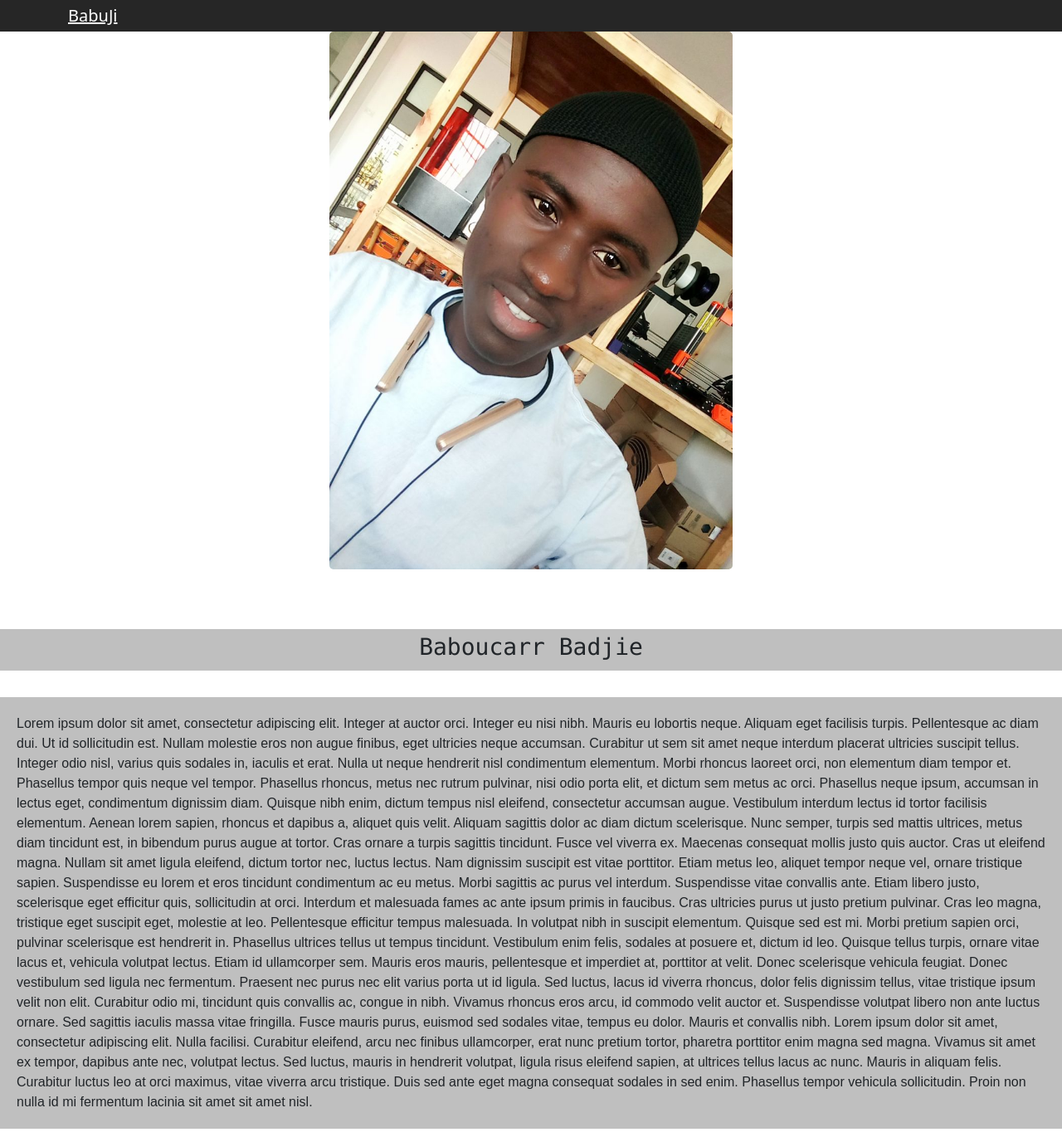
After one commit to babucarr32/babujiElectro, a Django app: page /about/ in a window 1280 px wide. The commit adds this page. Shown: the whole page at 83% size. Run offline with Django 4.2, Linux system fonts and the light colour scheme; some libraries are stand-ins or nearby versions.

Commit message:
I added my image

```diff
--- a/app/Babujii/urls.py
+++ b/app/Babujii/urls.py
@@ -26,4 +26,5 @@ urlpatterns = [
     path("admin/", admin.site.urls),
     path("<int:pk>/productInfo/", Home.views.productInfo),
     path("search/", Home.views.searchItem, name="search"),
+    path("about/", Home.views.about, name = "about")
 ] + static(settings.MEDIA_URL, document_root=settings.MEDIA_ROOT)
--- /dev/null
+++ b/app/Home/templates/about.html
@@ -0,0 +1,93 @@
+{% load  static %}
+
+<style>
+    .bd-placeholder-img {
+        font-size: 1.125rem;
+        text-anchor: middle;
+        -webkit-user-select: none;
+        -moz-user-select: none;
+        user-select: none;
+      }
+
+    @media (min-width: 768px) {
+    .bd-placeholder-img-lg {
+        font-size: 3.5rem;
+    }
+    }
+
+    .site-header{
+        background-color: rgba(0, 0, 0, .85);
+    }
+    .site-header a {
+    color: #8e8e8e;
+    transition: color .15s ease-in-out;
+    }
+
+    .imageDiv{
+        position: relative;
+        width: 100%;
+        height: 90%;
+    }
+
+    img{
+        max-width: 100%;
+        height: 90%;
+        display: block;
+        margin-left: auto;
+        margin-right: auto;
+        border-radius: 5px;
+    }
+
+    .myName{
+        width: 100%;
+        text-align: center;
+        background-color: rgba(0, 0, 0, .25);
+        height: 50px;
+        padding-top: 5px;
+        font-family: 'Consolas';
+    }
+
+    .personalInfo{
+        padding: 20px;
+        background-color: rgba(0, 0, 0, .25);
+        font-family: 'Arial';
+    }
+
+</style>
+
+<html lang="en">
+    <head>
+        <meta charset="UTF-8">
+        <meta http-equiv="X-UA-Compatible" content="IE=edge">
+        <meta name="viewport" content="width=device-width, initial-scale=1.0">
+        <title>babuji</title>
+        <link href="https://cdn.jsdelivr.net/npm/bootstrap@5.1.3/dist/css/bootstrap.min.css" rel="stylesheet" integrity="sha384-1BmE4kWBq78iYhFldvKuhfTAU6auU8tT94WrHftjDbrCEXSU1oBoqyl2QvZ6jIW3" crossorigin="anonymous">
+        <link href="/docs/5.1/dist/css/bootstrap.min.css" rel="stylesheet" integrity="sha384-1BmE4kWBq78iYhFldvKuhfTAU6auU8tT94WrHftjDbrCEXSU1oBoqyl2QvZ6jIW3" crossorigin="anonymous">
+    </head>
+<body>
+    <header class="site-header sticky-top py-1">
+        <nav class="container d-flex flex-column flex-md-row justify-content-between">
+            <a href="/" style="font-size: 20px; color: white;">BabuJi</a>
+          </a>
+    </header>
+
+    <main>
+        <div class="imageDiv">
+            <img src="{% static 'baboucarr.jpg' %}" alt="">
+        </div>
+        <h3 class="myName"> Baboucarr Badjie</h3> <br>
+        <p class="personalInfo">
+
+            Lorem ipsum dolor sit amet, consectetur adipiscing elit. Integer at auctor orci. Integer eu nisi nibh. Mauris eu lobortis neque. Aliquam eget facilisis turpis. Pellentesque ac diam dui. Ut id sollicitudin est. Nullam molestie eros non augue finibus, eget ultricies neque accumsan. Curabitur ut sem sit amet neque interdum placerat ultricies suscipit tellus. Integer odio nisl, varius quis sodales in, iaculis et erat. Nulla ut neque hendrerit nisl condimentum elementum. Morbi rhoncus laoreet orci, non elementum diam tempor et. Phasellus tempor quis neque vel tempor.
+
+            Phasellus rhoncus, metus nec rutrum pulvinar, nisi odio porta elit, et dictum sem metus ac orci. Phasellus neque ipsum, accumsan in lectus eget, condimentum dignissim diam. Quisque nibh enim, dictum tempus nisl eleifend, consectetur accumsan augue. Vestibulum interdum lectus id tortor facilisis elementum. Aenean lorem sapien, rhoncus et dapibus a, aliquet quis velit. Aliquam sagittis dolor ac diam dictum scelerisque. Nunc semper, turpis sed mattis ultrices, metus diam tincidunt est, in bibendum purus augue at tortor. Cras ornare a turpis sagittis tincidunt. Fusce vel viverra ex. Maecenas consequat mollis justo quis auctor. Cras ut eleifend magna.
+
+            Nullam sit amet ligula eleifend, dictum tortor nec, luctus lectus. Nam dignissim suscipit est vitae porttitor. Etiam metus leo, aliquet tempor neque vel, ornare tristique sapien. Suspendisse eu lorem et eros tincidunt condimentum ac eu metus. Morbi sagittis ac purus vel interdum. Suspendisse vitae convallis ante. Etiam libero justo, scelerisque eget efficitur quis, sollicitudin at orci. Interdum et malesuada fames ac ante ipsum primis in faucibus. Cras ultricies purus ut justo pretium pulvinar. Cras leo magna, tristique eget suscipit eget, molestie at leo. Pellentesque efficitur tempus malesuada. In volutpat nibh in suscipit elementum. Quisque sed est mi. Morbi pretium sapien orci, pulvinar scelerisque est hendrerit in. Phasellus ultrices tellus ut tempus tincidunt. Vestibulum enim felis, sodales at posuere et, dictum id leo.
+
+            Quisque tellus turpis, ornare vitae lacus et, vehicula volutpat lectus. Etiam id ullamcorper sem. Mauris eros mauris, pellentesque et imperdiet at, porttitor at velit. Donec scelerisque vehicula feugiat. Donec vestibulum sed ligula nec fermentum. Praesent nec purus nec elit varius porta ut id ligula. Sed luctus, lacus id viverra rhoncus, dolor felis dignissim tellus, vitae tristique ipsum velit non elit. Curabitur odio mi, tincidunt quis convallis ac, congue in nibh. Vivamus rhoncus eros arcu, id commodo velit auctor et. Suspendisse volutpat libero non ante luctus ornare. Sed sagittis iaculis massa vitae fringilla. Fusce mauris purus, euismod sed sodales vitae, tempus eu dolor. Mauris et convallis nibh. Lorem ipsum dolor sit amet, consectetur adipiscing elit. Nulla facilisi. Curabitur eleifend, arcu nec finibus ullamcorper, erat nunc pretium tortor, pharetra porttitor enim magna sed magna.
+
+            Vivamus sit amet ex tempor, dapibus ante nec, volutpat lectus. Sed luctus, mauris in hendrerit volutpat, ligula risus eleifend sapien, at ultrices tellus lacus ac nunc. Mauris in aliquam felis. Curabitur luctus leo at orci maximus, vitae viverra arcu tristique. Duis sed ante eget magna consequat sodales in sed enim. Phasellus tempor vehicula sollicitudin. Proin non nulla id mi fermentum lacinia sit amet sit amet nisl.
+        </p>
+    </main>
+</body>
+</html>
--- a/app/Home/views.py
+++ b/app/Home/views.py
@@ -69,3 +69,6 @@ def searchItem(request):
             "productDetail": productDetail,
             "foundProducts": foundProducts,
             })
+
+def about(request):
+    return render(request, 'about.html')
```
Also changed, not shown: app/Home/templates/index.html (+18 -26 lines), app/Home/templates/productInfo/productInfo.html (+46 -25 lines), app/Babujii/static/baboucarr.jpg (added).
